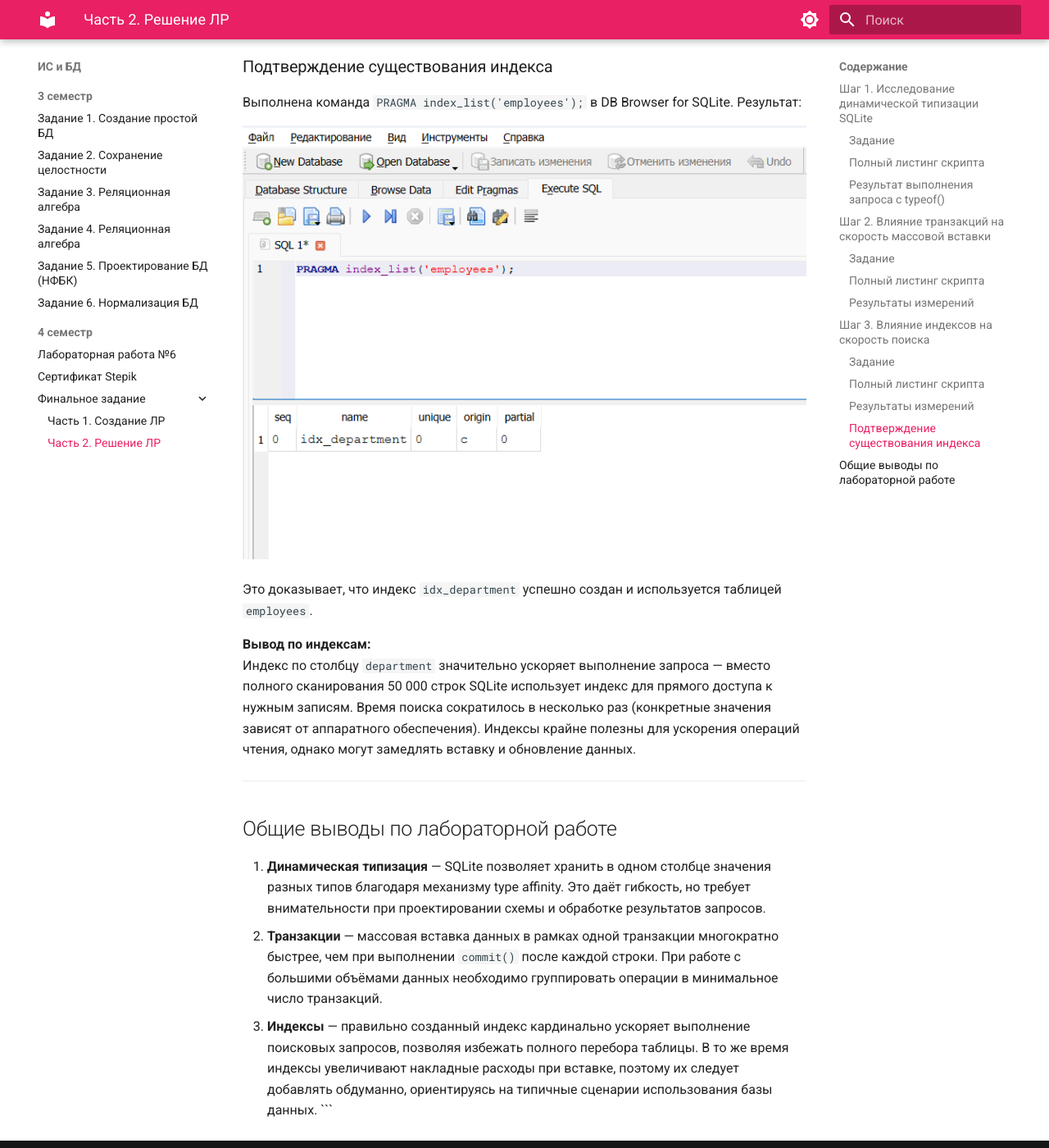
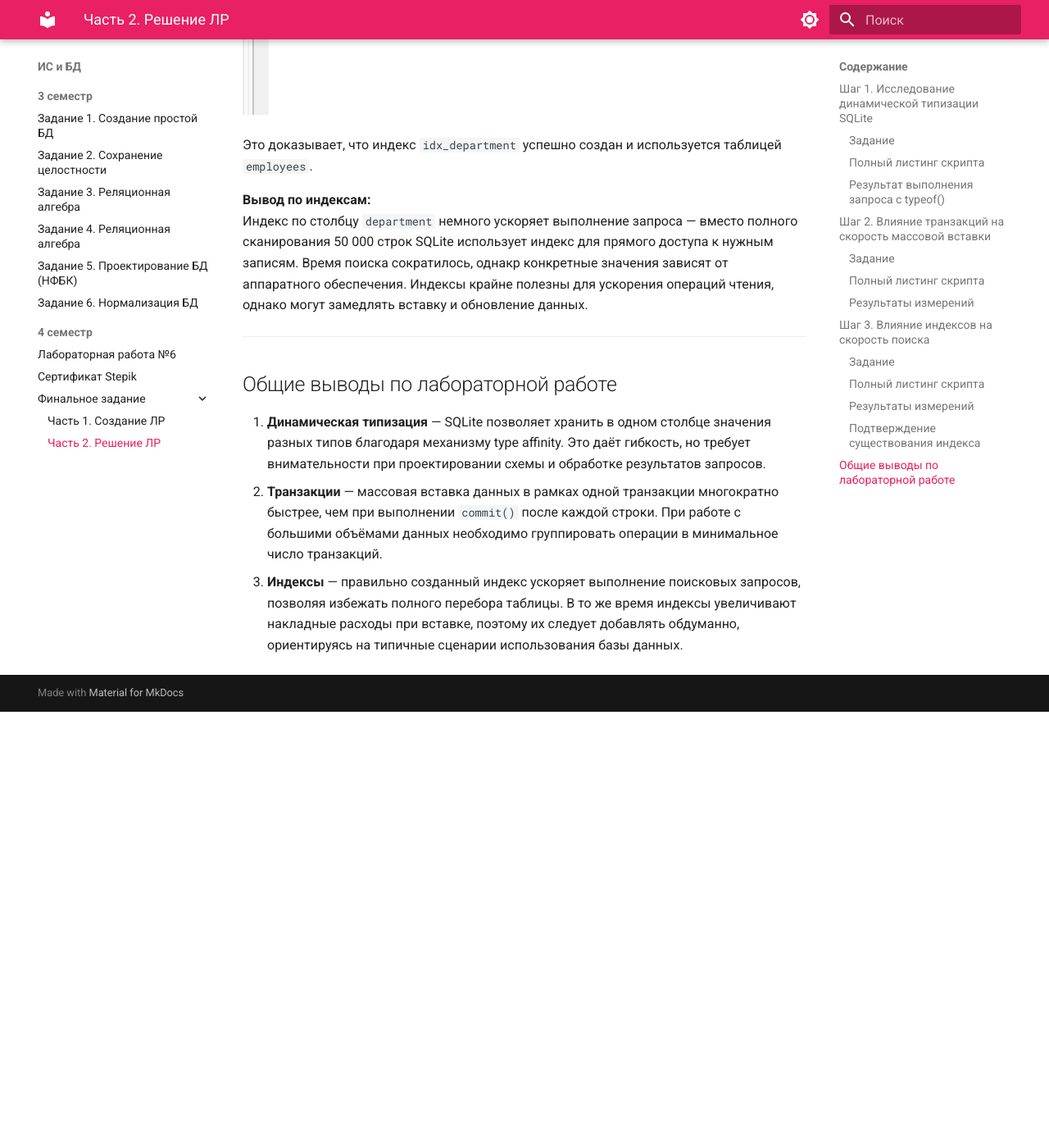
Before and after one commit to TaisiyaZhukova/portfolio-site, an MkDocs documentation site: the page built from docs/isbd/final_project_part2.md, in a window 1280 px wide and 1400 px high, scrolled down 9165 px. Shown: the whole window at 82% size. Built offline with MkDocs 1.6.1 and Material for MkDocs 9.7.7, drawn with Linux system fonts in a browser that asks for light colours; after the commit the page ends 10033 px from its top, so only the background shows below that; some of the changed text lies outside the part shown.

Commit message:
Update final_project_part2.md

````diff
--- a/docs/isbd/final_project_part2.md
+++ b/docs/isbd/final_project_part2.md
@@ -131,7 +128,9 @@ SQLite не принуждает данные строго соответств
 
 ### Задание
 Сравнить скорость вставки 15 000 записей в таблицу `users` двумя способами:
+
 - с выполнением `commit()` после каждой вставки (без общей транзакции);
+
 - с использованием одной общей транзакции (один `commit()` в конце).
 
 Структура таблицы:
@@ -386,7 +363,7 @@ conn.close()
 Это доказывает, что индекс `idx_department` успешно создан и используется таблицей `employees`.
 
 **Вывод по индексам:**
-Индекс по столбцу `department` значительно ускоряет выполнение запроса — вместо полного сканирования 50 000 строк SQLite использует индекс для прямого доступа к нужным записям. Время поиска сократилось в несколько раз (конкретные значения зависят от аппаратного обеспечения). Индексы крайне полезны для ускорения операций чтения, однако могут замедлять вставку и обновление данных.
+Индекс по столбцу `department` немного ускоряет выполнение запроса — вместо полного сканирования 50 000 строк SQLite использует индекс для прямого доступа к нужным записям. Время поиска сократилось, однакр конкретные значения зависят от аппаратного обеспечения. Индексы крайне полезны для ускорения операций чтения, однако могут замедлять вставку и обновление данных.
 
 ---
 
@@ -394,5 +371,4 @@ conn.close()
 
 1. **Динамическая типизация** — SQLite позволяет хранить в одном столбце значения разных типов благодаря механизму type affinity. Это даёт гибкость, но требует внимательности при проектировании схемы и обработке результатов запросов.
 2. **Транзакции** — массовая вставка данных в рамках одной транзакции многократно быстрее, чем при выполнении `commit()` после каждой строки. При работе с большими объёмами данных необходимо группировать операции в минимальное число транзакций.
-3. **Индексы** — правильно созданный индекс кардинально ускоряет выполнение поисковых запросов, позволяя избежать полного перебора таблицы. В то же время индексы увеличивают накладные расходы при вставке, поэтому их следует добавлять обдуманно, ориентируясь на типичные сценарии использования базы данных.
-```
+3. **Индексы** — правильно созданный индекс ускоряет выполнение поисковых запросов, позволяя избежать полного перебора таблицы. В то же время индексы увеличивают накладные расходы при вставке, поэтому их следует добавлять обдуманно, ориентируясь на типичные сценарии использования базы данных.
````
Also changed, not shown: other parts of docs/isbd/final_project_part2.md (+9 -34 lines).
